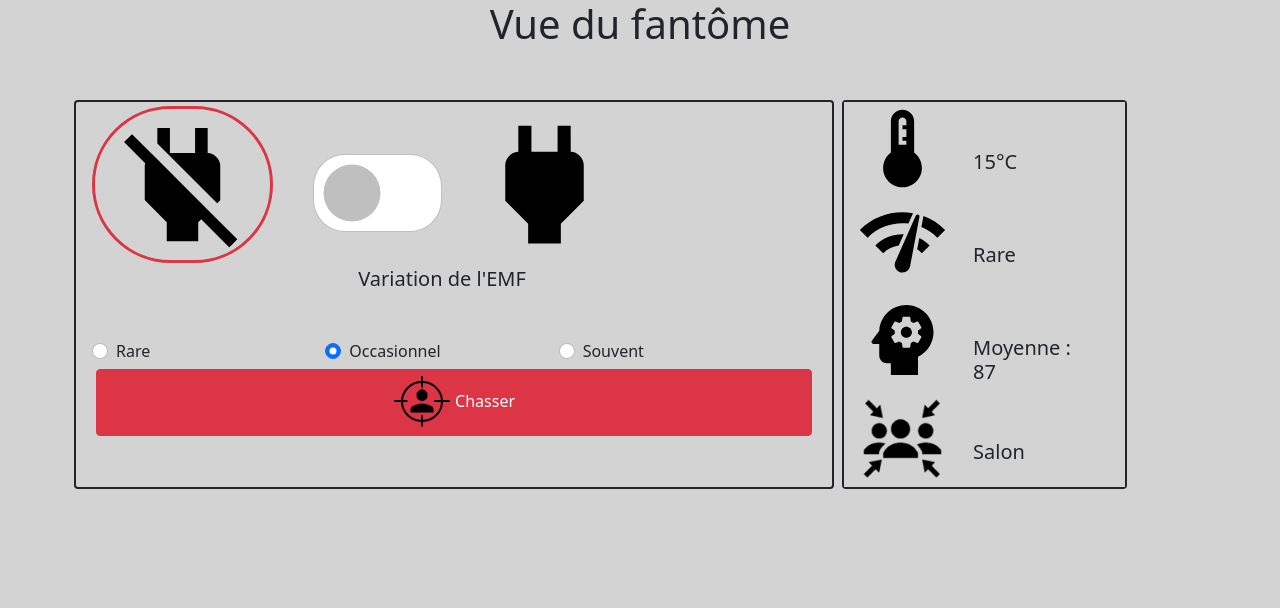
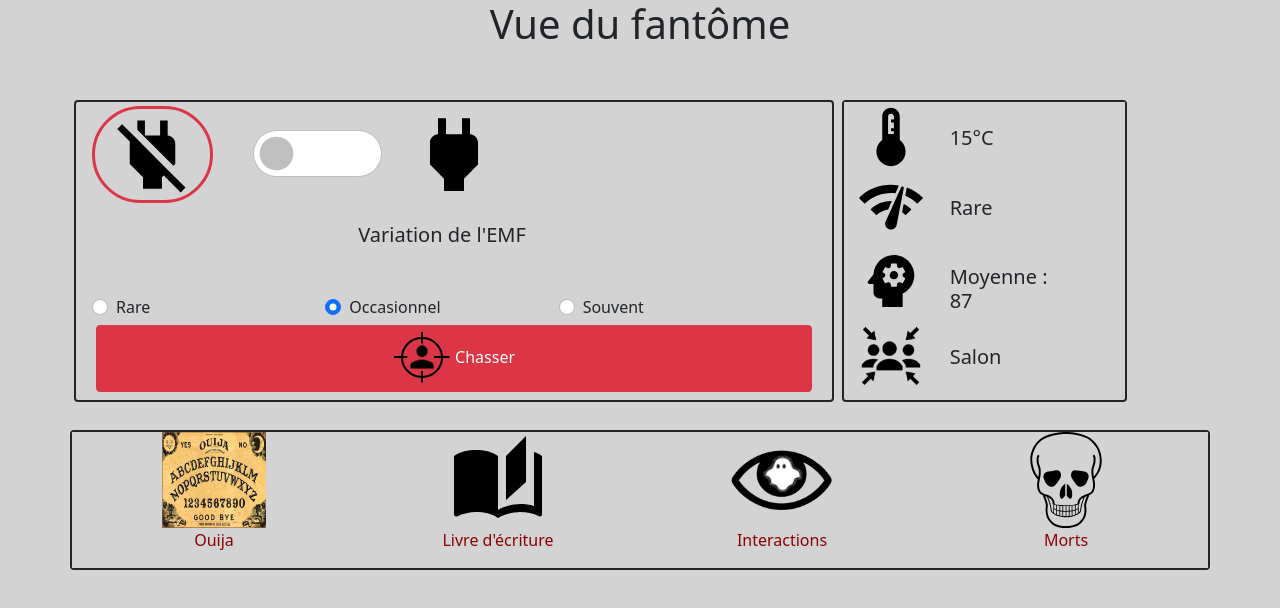
Before and after one commit to Zigotote/phasmophobia, a Vue app: page /ghost in a window 1280 px wide. Shown: the top 608 px of the page. Built offline with nearby package versions, Linux system fonts and the light colour scheme.

Commit message:
Add: all fonctionnalities to ghost home

```diff
--- a/src/components/GhostActions.vue
+++ b/src/components/GhostActions.vue
@@ -1,14 +1,14 @@
 <template>
   <div class="row m-1">
     <img
-      class="col-3 rounded-pill"
+      class="col-2 rounded-pill"
       :class="!state.power ? 'border border-danger border-3' : ''"
       alt="Lumière éteinte"
       :src="`${publicPath}assets/power_off.svg`"
     />
     <div class="form-check form-switch col-3">
       <input
-        class="form-check-input mx-auto mt-5"
+        class="form-check-input mx-auto mt-4"
         type="checkbox"
         id="switch"
         :disabled="!state.huntingAvailable"
@@ -16,14 +16,14 @@
       />
     </div>
     <img
-      class="col-3 rounded-pill"
+      class="col-2 rounded-pill"
       :class="state.power ? 'border border-danger border-3' : ''"
       :src="`${publicPath}assets/power_on.svg`"
       alt="Lumière allumée"
     />
   </div>
   <div class="row m-1">
-    <div class="row">
+    <div class="row mt-3 mb-0">
       <h5 class="text-center mb-5">Variation de l'EMF</h5>
     </div>
     <div class="row">
--- /dev/null
+++ b/src/components/GhostCommunications.vue
@@ -0,0 +1,63 @@
+<template>
+  <router-link
+    class="col"
+    v-for="(item, index) in items"
+    :key="index"
+    :to="item.link"
+  >
+    <div class="row">
+      <div class="col" />
+      <img :src="`${publicPath}assets/${item.image}`" :alt="item.alt" />
+      <div class="col" />
+    </div>
+    <div class="row">
+      <p class="text-center">
+        {{ item.alt }}
+      </p>
+    </div>
+  </router-link>
+</template>
+
+<script>
+export default {
+  name: "GhostCommunications",
+  setup() {
+    const publicPath = process.env.BASE_URL;
+    const items = [
+      {
+        image: "ouija.png",
+        alt: "Ouija",
+        link: "/",
+      },
+      {
+        image: "book.svg",
+        alt: "Livre d'écriture",
+        link: "/",
+      },
+      {
+        image: "eye.svg",
+        alt: "Interactions",
+        link: "/",
+      },
+      {
+        image: "skull.svg",
+        alt: "Morts",
+        link: "/",
+      },
+    ];
+    return { publicPath, items };
+  },
+};
+</script>
+
+<style scoped>
+a {
+  text-decoration: none;
+  color: darkred;
+}
+
+img {
+  height: 6rem;
+  width: 8rem;
+}
+</style>
--- a/src/components/GroupData.vue
+++ b/src/components/GroupData.vue
@@ -1,11 +1,11 @@
 <template>
   <div class="row" v-for="(item, index) in state.items" :key="index">
     <img
-      class="col-5"
+      class="col-4"
       :src="`${publicPath}assets/${item.image}`"
       :alt="item.alt"
     />
-    <h5 class="col-6 mt-5">{{ item.value }}</h5>
+    <h5 class="col-6 mt-4">{{ item.value }}</h5>
   </div>
 </template>
 
--- a/src/views/GhostHome.vue
+++ b/src/views/GhostHome.vue
@@ -9,16 +9,20 @@
         <group-data />
       </div>
     </div>
+    <div class="row border border-dark border-2 rounded mt-4">
+      <ghost-communications />
+    </div>
   </div>
 </template>
 
 <script>
 import GhostActions from "../components/GhostActions.vue";
 import GroupData from "../components/GroupData.vue";
+import GhostCommunications from "../components/GhostCommunications.vue";
 
 export default {
   name: "GhostHome",
-  components: { GhostActions, GroupData },
+  components: { GhostActions, GroupData, GhostCommunications },
 };
 </script>
 
```
Also changed, not shown: public/assets/ouija.png (added), public/assets/skull.svg (added).
